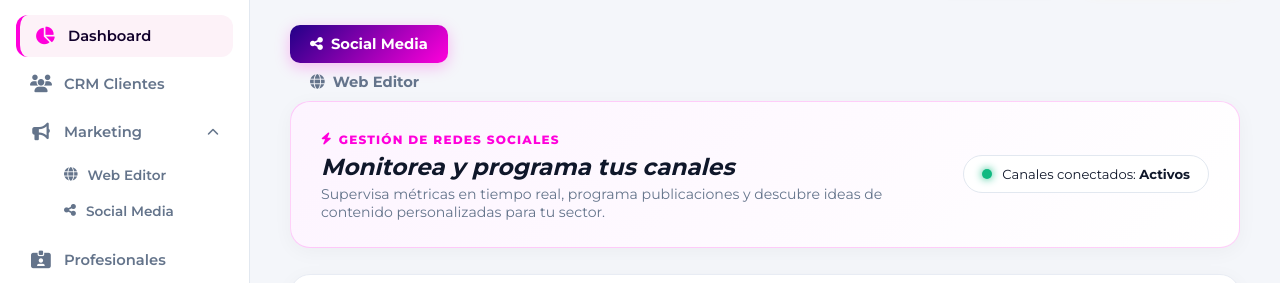
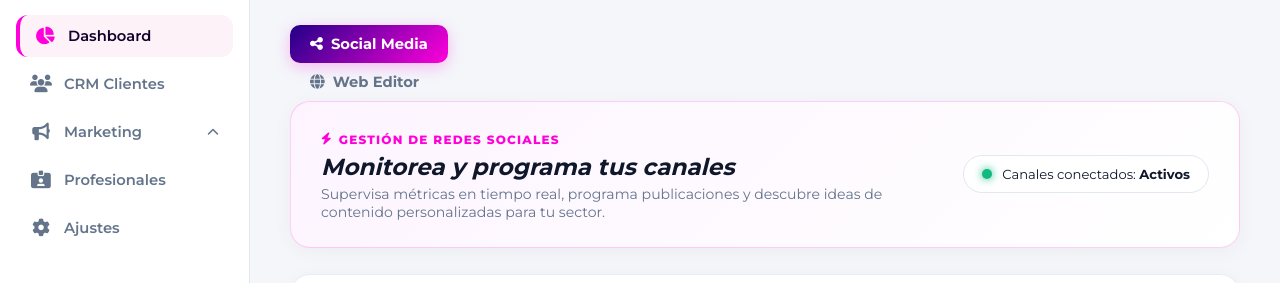
Before and after one commit to SamuelLozanoMontalvo/magumcreatorstudiopro, a plain HTML site: page frontend/dashboard.html in a window 1280 px wide. Shown: the part 98-381 px from the top of the page. Drawn offline with Linux system fonts and the light colour scheme.

```diff
--- a/frontend/dashboard.html
+++ b/frontend/dashboard.html
@@ -58,20 +58,7 @@
               <i class="fa-solid fa-chevron-down submenu-arrow"></i>
             </div>
 
-            <ul class="submenu-list">
-              <li>
-                <a href="#marketing-web" class="submenu-link" data-view="view-marketing-web">
-                  <i class="fa-solid fa-globe"></i>
-                  <span>Web Editor</span>
-                </a>
-              </li>
-              <li>
-                <a href="#marketing-social" class="submenu-link" data-view="view-marketing-social" id="link-social-media">
-                  <i class="fa-solid fa-share-nodes"></i>
-                  <span>Social Media</span>
-                </a>
-              </li>
-            </ul>
+
           </li>
 
           <li class="nav-item">
```
